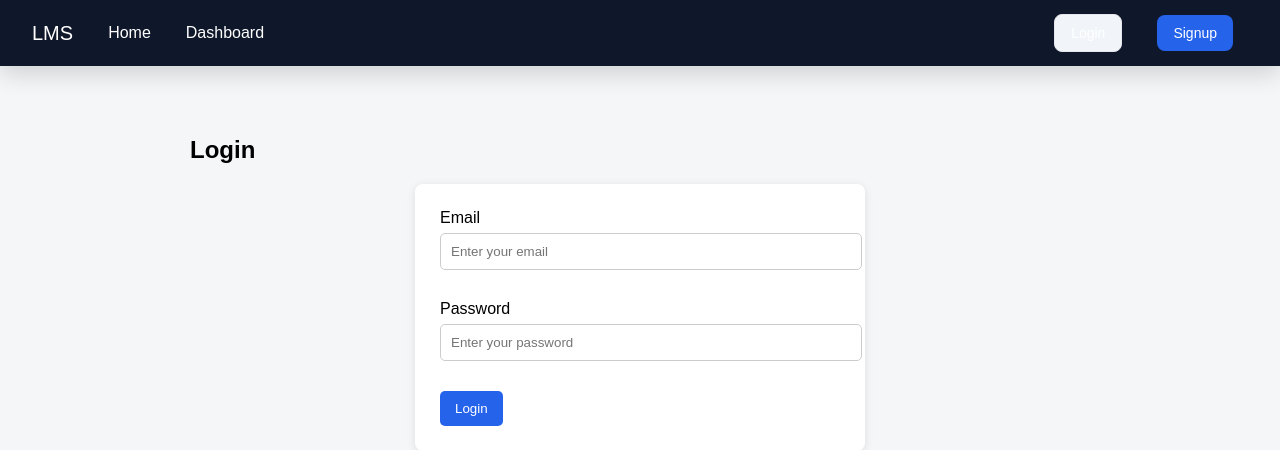
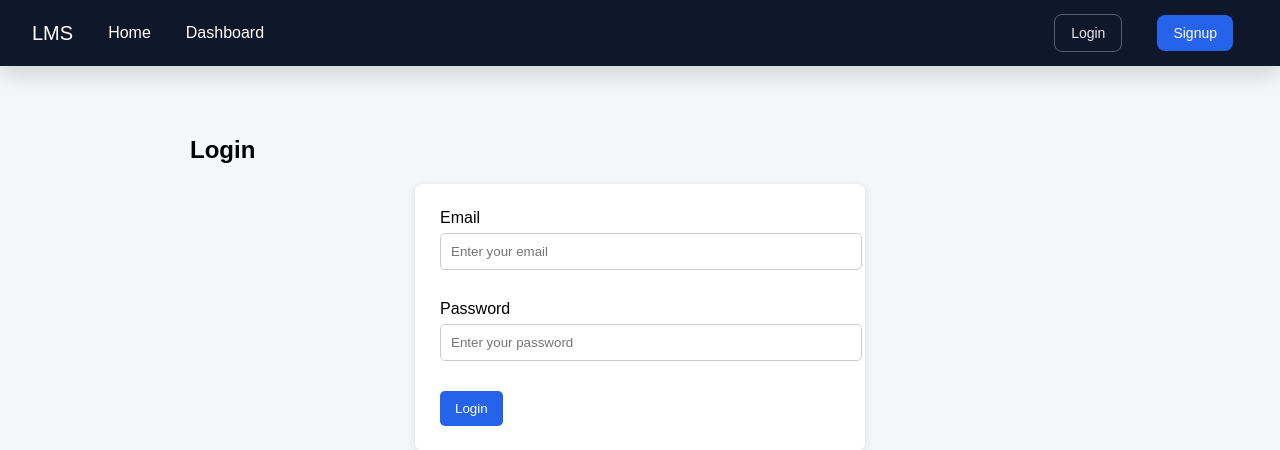
Before and after one commit to Rubai106/lms-project, a Flask app: page /login in a window 1280 px wide. Shown: the top 450 px of the page. Run offline with Flask 3, Linux system fonts and the light colour scheme.

Commit message:
Fix navbar login button styling and add requirements.txt

```diff
--- /dev/null
+++ b/requirements.txt
@@ -0,0 +1,3 @@
+Flask==3.0.0
+Flask-SQLAlchemy==3.1.1
+Werkzeug==3.0.1
--- a/static/style.css
+++ b/static/style.css
@@ -464,14 +464,24 @@ a {
     background: #1d4ed8;
 }
 
-/* Secondary / ghost (FIXED) */
+/* Secondary / ghost — outside navbar */
 .ghost-btn {
     background: #f1f5f9;
-    color: #1f2937;           /* DARK text */
+    color: #1f2937;
     border: 1px solid #e5e7eb;
 }
 .ghost-btn:hover {
     background: #e2e8f0;
+}
+
+/* Ghost inside navbar — keep transparent on dark bg */
+.navbar .ghost-btn {
+    background: transparent;
+    color: #e5e7eb;
+    border: 1px solid rgba(255,255,255,0.3);
+}
+.navbar .ghost-btn:hover {
+    background: rgba(255,255,255,0.1);
 }
 
 /* Danger */
```
